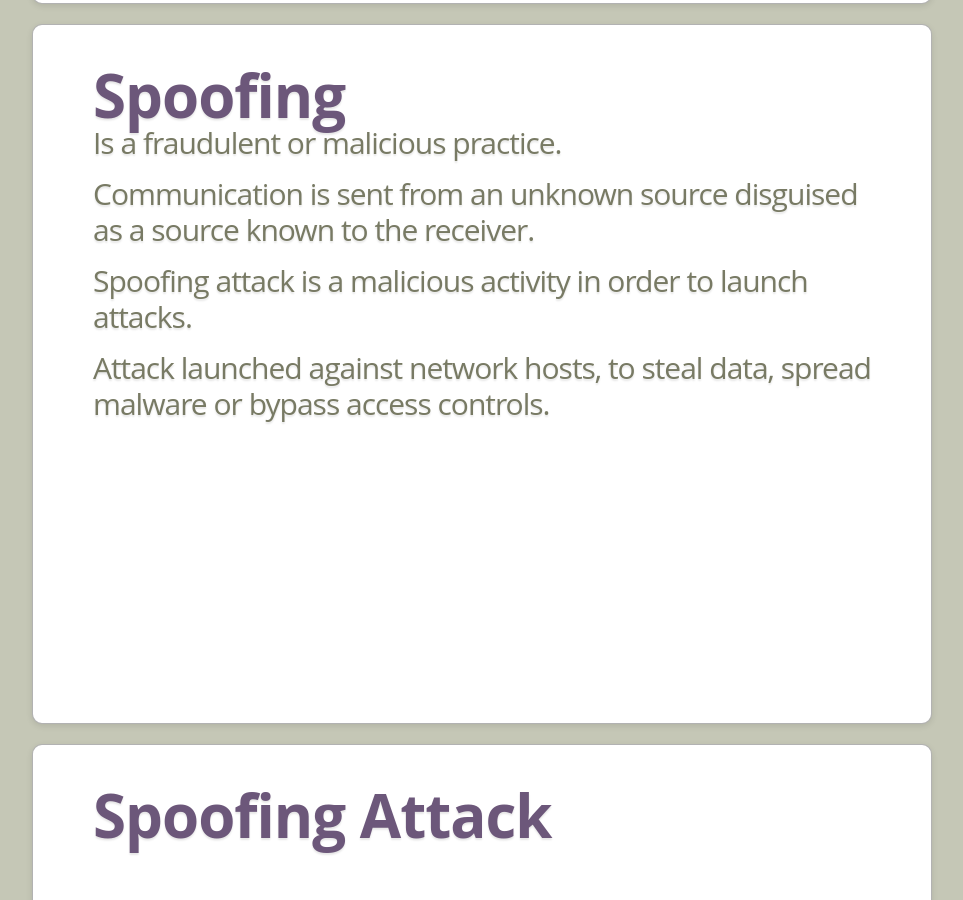
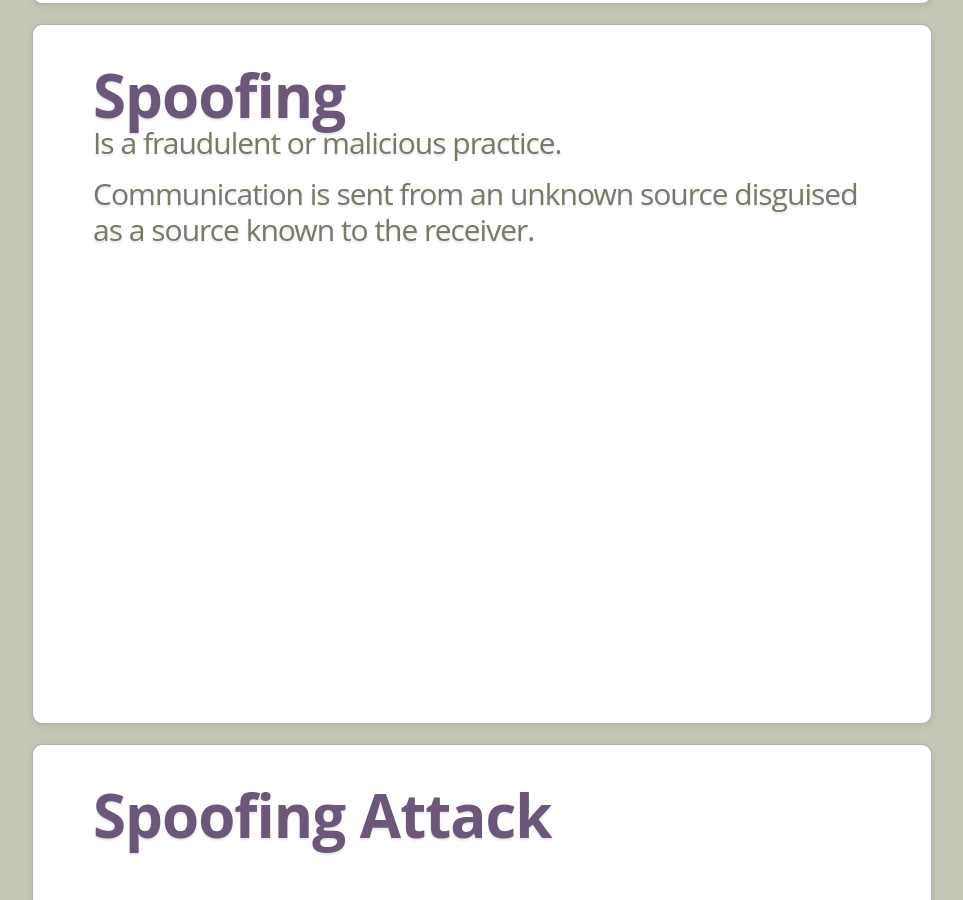
Before and after one commit to profbmuthu/CCrime, a Jekyll site: the page built from print.html, in a window 1280 px wide and 900 px high, scrolled down 3596 px. Shown: the whole window, without its empty margins (158-1121 px from the left). Built offline with Jekyll 4.4.1, drawn with Linux system fonts in a browser that asks for light colours.

Commit message:
Update 2017-1-6-Spoofing.md

```diff
--- a/_posts/2017-1-6-Spoofing.md
+++ b/_posts/2017-1-6-Spoofing.md
@@ -4,10 +4,9 @@ title: "Spoofing"
 published: true
 data:
   x: -1000
-  y: 3000
+  y: 2000
 ---
 
 1. Is a fraudulent or malicious practice.
 2. Communication is sent from an unknown source disguised as a source known to the receiver.
-3. Spoofing attack is a malicious activity in order to launch attacks.
-4. Attack launched against network hosts, to steal data, spread malware or bypass access controls.
+3.
```
